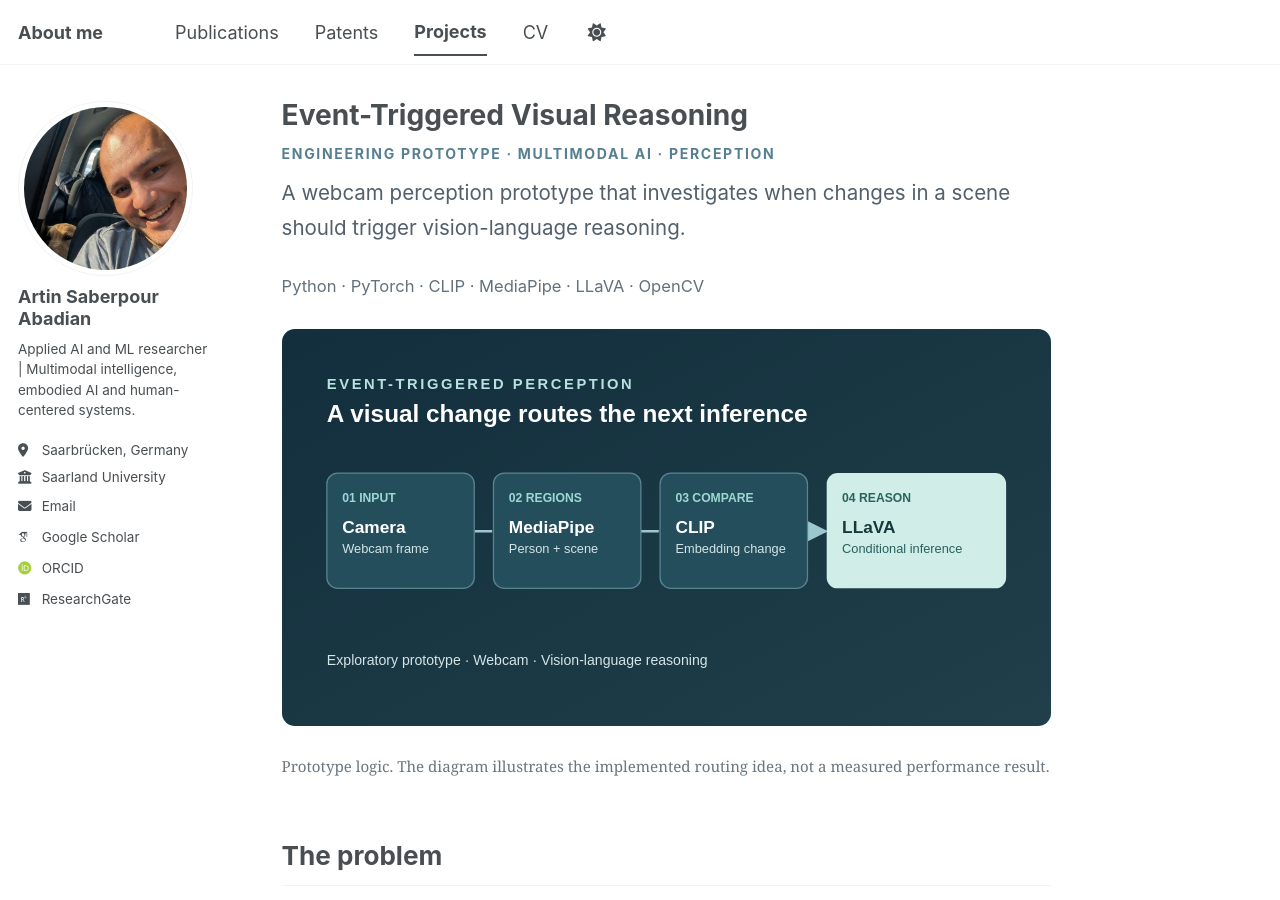
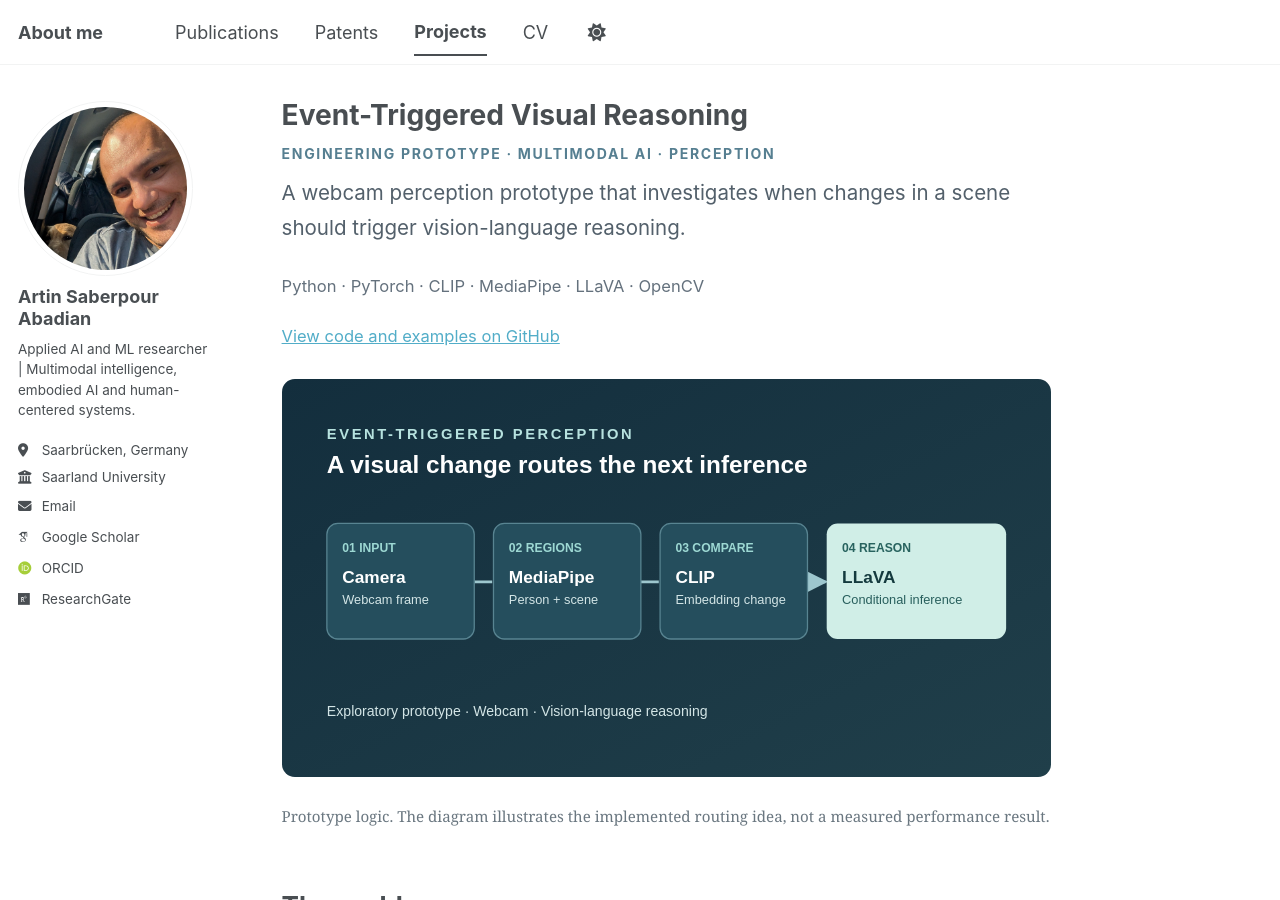
Before and after one commit to artin-saberpour/artin-saberpour.github.io, a Jekyll site: the page built from _pages/event-triggered-vision.html, in a window 1280 px wide and 900 px high. Built offline with Jekyll 4.4.1, drawn with Linux system fonts in a browser that asks for light colours; some web fonts are replaced; a script bundle is joined from its source files by our own code; library files that are not in the unit come from our copies.

Commit message:
Link project page to source repository

```diff
--- a/_pages/event-triggered-vision.html
+++ b/_pages/event-triggered-vision.html
@@ -11,6 +11,7 @@
   <p class="eyebrow">Engineering prototype · Multimodal AI · Perception</p>
   <p class="lead">A webcam perception prototype that investigates when changes in a scene should trigger vision-language reasoning.</p>
   <p class="meta">Python · PyTorch · CLIP · MediaPipe · LLaVA · OpenCV</p>
+  <p class="meta"><a href="https://github.com/artin-saberpour/Event-Triggered-Visual-Reasoning">View code and examples on GitHub</a></p>
 
   <figure>
     <img src="{{ '/images/event-triggered-vision.svg' | relative_url }}" alt="Diagram showing camera input, person and background regions, CLIP change detection, and conditional LLaVA inference" loading="eager">
```
